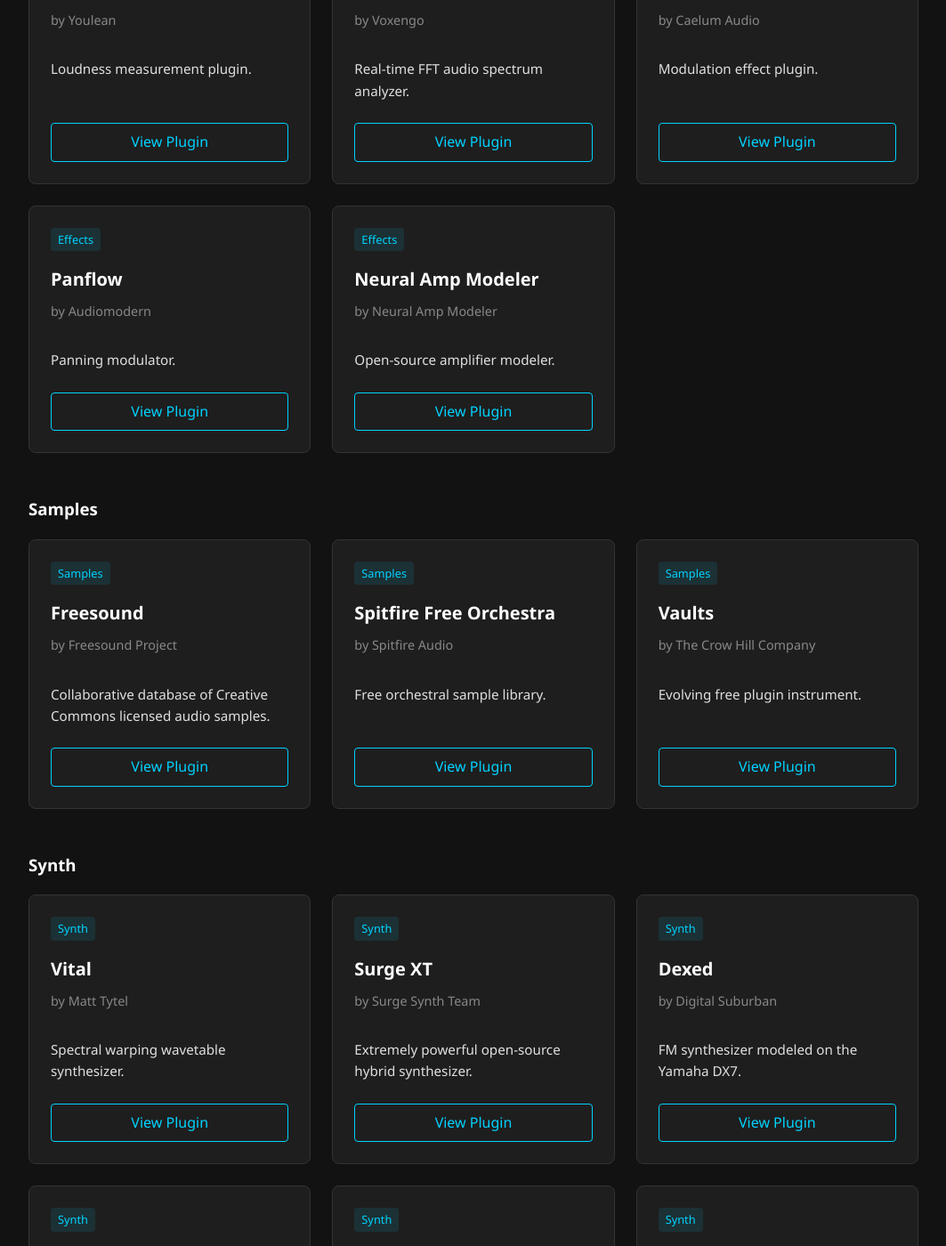
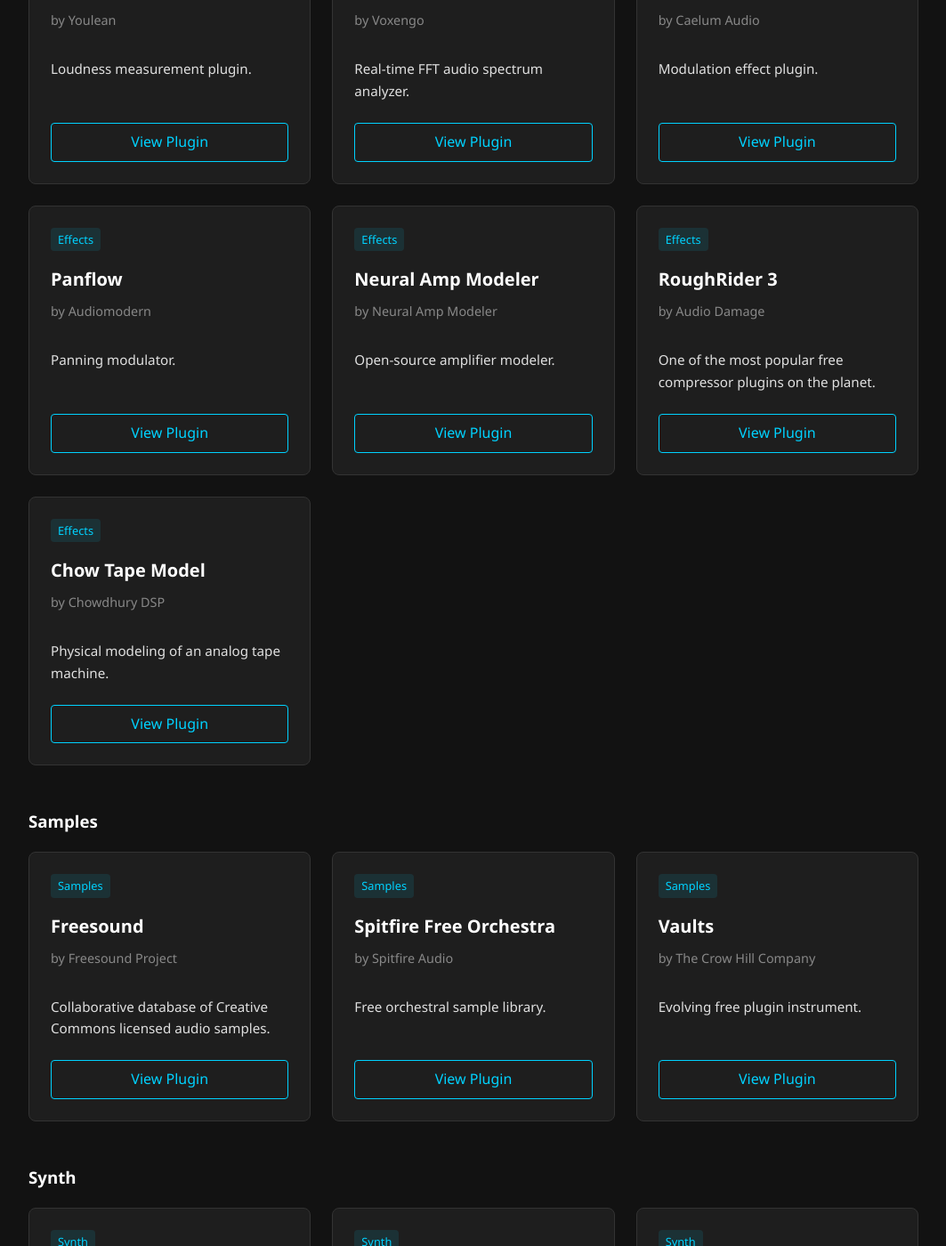
Before and after one commit to mschenone/audio-tools-hub, a Jekyll site: the page built from index.md, in a window 1280 px wide and 1400 px high, scrolled down 1834 px. Shown: the whole window at 89% size, without its empty margins (108-1171 px from the left). Built offline with Jekyll 4.4.1, drawn with Linux system fonts in a browser that asks for light colours; some of the changed text lies outside the part shown.

Commit message:
Add iPad stuff

```diff
--- a/_data/plugins.yml
+++ b/_data/plugins.yml
@@ -207,3 +207,30 @@
     - Windows
     - macOS
     - Linux
+- name: AudioKit Synth One
+  author: AudioKit Pro
+  type: Synth
+  url: https://audiokitpro.com/synth/
+  description: Completely free, open-source iPad synthesizer.
+  os:
+    - iOS
+- name: RoughRider 3
+  author: Audio Damage
+  type: Effects
+  url: https://www.audiodamage.com/pages/free-downloads
+  description: One of the most popular free compressor plugins on the planet.
+  os:
+    - Windows
+    - macOS
+    - Linux
+    - iOS
+- name: Chow Tape Model
+  author: Chowdhury DSP
+  type: Effects
+  url: https://chowdsp.com/products.html
+  description: Physical modeling of an analog tape machine.
+  os:
+    - Windows
+    - macOS
+    - Linux
+    - iOS
```
